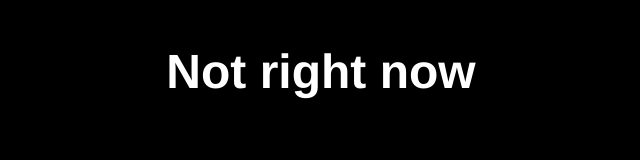
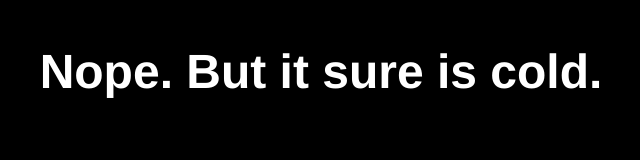
Before and after one commit to isitstillsnowing/cambridge, a plain HTML site: page index.html in a window 1280 px wide. Shown: the whole page, without its empty margins (319-959 px from the left). Drawn offline with Linux system fonts and the light colour scheme.

Commit message:
Update index.html

```diff
--- a/index.html
+++ b/index.html
@@ -3,7 +3,7 @@
 <body bgcolor="black">
 </br></br>
 <center>
- 	<font face="Helvetica" color="white" size="100"><b>Not right now</b></font>
+ 	<font face="Helvetica" color="white" size="100"><b>Nope.  But it sure is cold.</b></font>
  	  </center>
  	  </body>
 </>
```
